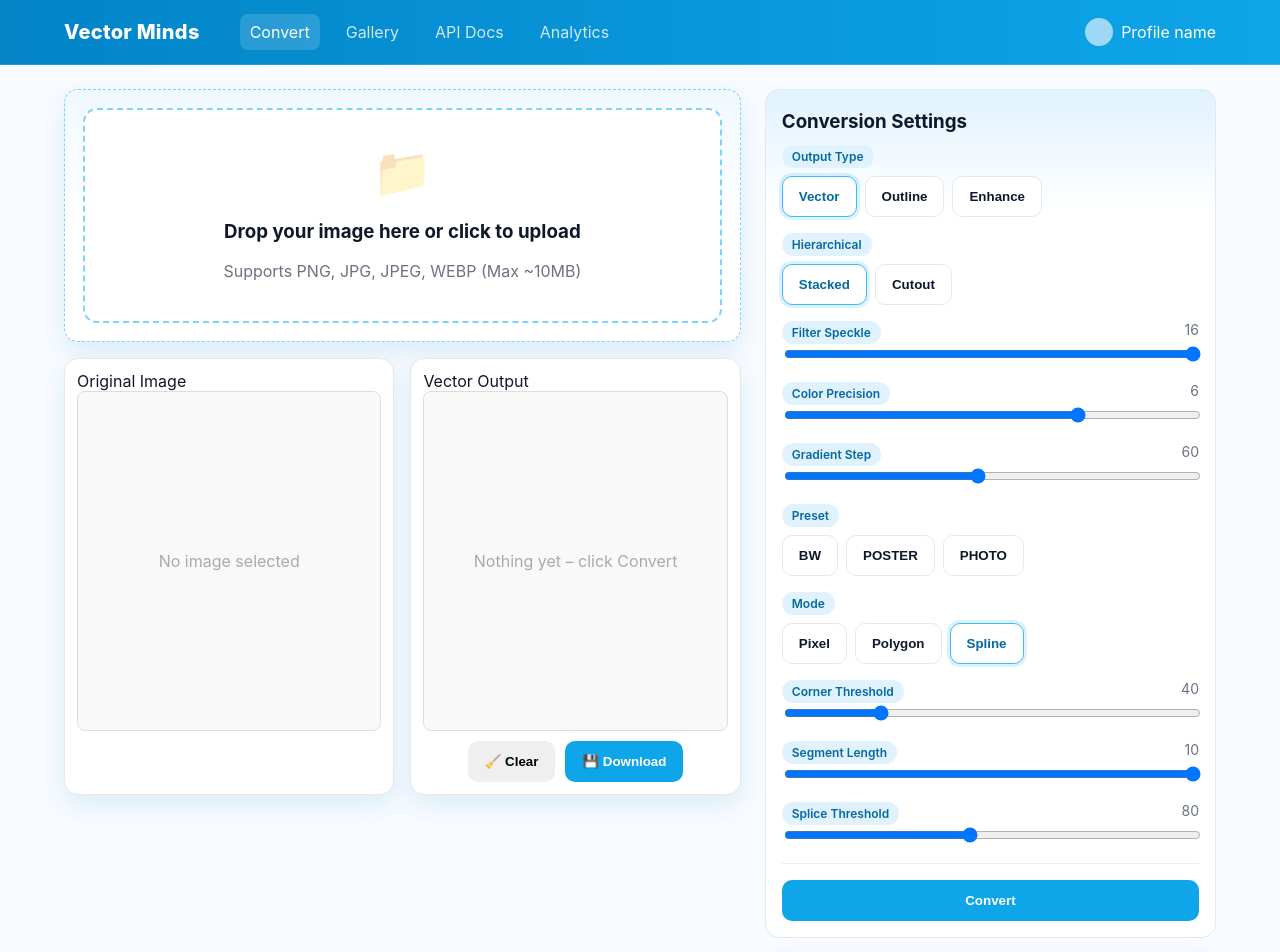
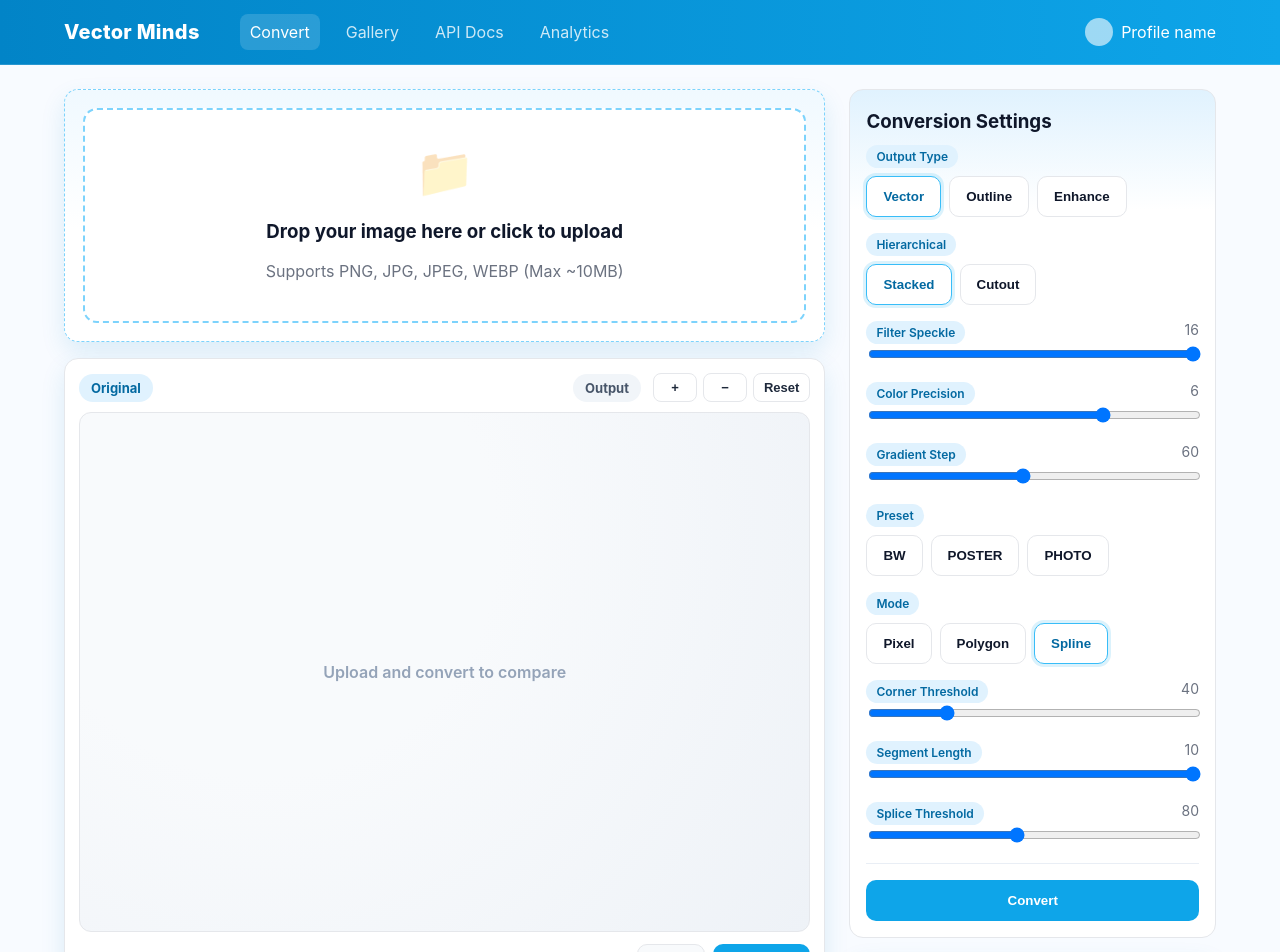
Before and after one commit to DevHassanMehdi/ImageUpLift, a React (Create React App) app in the folder frontend/: page /convert in a window 1280 px wide. Shown: the top 952 px of the page. Built offline with nearby package versions, Linux system fonts and the light colour scheme; no server answers.

Commit message:
Updatd the preview windows

```diff
--- a/frontend/src/components/PreviewPane.jsx
+++ b/frontend/src/components/PreviewPane.jsx
@@ -1,86 +1,186 @@
-import { useState, useRef } from "react";
+import { useRef, useState, useEffect } from "react";
+
+const clamp = (v, min, max) => Math.min(max, Math.max(min, v));
 
 export default function PreviewPane({ originalSrc, vectorSrc, processing, onClear }) {
-  const [originalZoom, setOriginalZoom] = useState(1);
-  const [vectorZoom, setVectorZoom] = useState(1);
-  const [originalOffset, setOriginalOffset] = useState({ x: 0, y: 0 });
-  const [vectorOffset, setVectorOffset] = useState({ x: 0, y: 0 });
-  const [dragging, setDragging] = useState(null);
-  const dragStart = useRef({ x: 0, y: 0 });
+  const canvasRef = useRef(null);
+  const [zoom, setZoom] = useState(1);
+  const [offset, setOffset] = useState({ x: 0, y: 0 });
+  const [divider, setDivider] = useState(0.5);
+  const [isPanning, setIsPanning] = useState(false);
+  const [isDividing, setIsDividing] = useState(false);
+  const panStart = useRef({ x: 0, y: 0 });
+  const offsetStart = useRef({ x: 0, y: 0 });
 
-  const zoomStep = 0.25;
-  const maxZoom = 4;
+  useEffect(() => {
+    setZoom(1);
+    setOffset({ x: 0, y: 0 });
+    setDivider(0.5);
+  }, [originalSrc, vectorSrc]);
+
+  const applyZoom = (delta, evt) => {
+    const rect = canvasRef.current?.getBoundingClientRect();
     const minZoom = 1;
+    const maxZoom = 8;
+    const step = 0.12;
+    const next = clamp(zoom + delta * step, minZoom, maxZoom);
 
-  const handleZoom = (type, direction) => {
-    const setter = type === "original" ? setOriginalZoom : setVectorZoom;
-    setter((z) => Math.min(maxZoom, Math.max(minZoom, z + direction * zoomStep)));
+    if (!rect || next === zoom) {
+      setZoom(next);
+      return;
+    }
+
+    // Zoom toward pointer position: adjust offset so the point under cursor stays put
+    const cx = evt.clientX - rect.left - rect.width / 2;
+    const cy = evt.clientY - rect.top - rect.height / 2;
+    const scale = next / zoom;
+    setOffset((prev) => ({
+      x: prev.x - cx * (scale - 1),
+      y: prev.y - cy * (scale - 1),
+    }));
+    setZoom(next);
   };
 
-  const startDrag = (type, e) => {
-    if (type === "original" && originalZoom === 1) return;
-    if (type === "vector" && vectorZoom === 1) return;
-    setDragging(type);
-    dragStart.current = { x: e.clientX, y: e.clientY };
+  const handleWheel = (e) => {
+    e.preventDefault();
+    const direction = e.deltaY < 0 ? 1 : -1;
+    applyZoom(direction, e);
   };
 
-  const handleDrag = (e) => {
-    if (!dragging) return;
-    const dx = e.clientX - dragStart.current.x;
-    const dy = e.clientY - dragStart.current.y;
-    dragStart.current = { x: e.clientX, y: e.clientY };
+  const handlePointerDown = (e) => {
+    if (!canvasRef.current) return;
+    const rect = canvasRef.current.getBoundingClientRect();
+    const dividerX = rect.left + divider * rect.width;
+    const nearDivider = Math.abs(e.clientX - dividerX) < 14;
 
-    if (dragging === "original") {
-      setOriginalOffset((prev) => ({
-        x: prev.x + dx,
-        y: prev.y + dy,
-      }));
+    if (nearDivider) {
+      setIsDividing(true);
     } else {
-      setVectorOffset((prev) => ({
-        x: prev.x + dx,
-        y: prev.y + dy,
-      }));
+      setIsPanning(true);
+      panStart.current = { x: e.clientX, y: e.clientY };
+      offsetStart.current = offset;
     }
   };
 
-  const endDrag = () => setDragging(null);
+  const handlePointerMove = (e) => {
+    if (isDividing && canvasRef.current) {
+      const rect = canvasRef.current.getBoundingClientRect();
+      const ratio = clamp((e.clientX - rect.left) / rect.width, 0.08, 0.92);
+      setDivider(ratio);
+      return;
+    }
 
-  const resetView = (type) => {
-    if (type === "original") {
-      setOriginalZoom((z) => (z > 1 ? 1 : z + zoomStep));
-      setOriginalOffset({ x: 0, y: 0 });
-    } else {
-      setVectorZoom((z) => (z > 1 ? 1 : z + zoomStep));
-      setVectorOffset({ x: 0, y: 0 });
-    }
+    if (!isPanning) return;
+    const dx = e.clientX - panStart.current.x;
+    const dy = e.clientY - panStart.current.y;
+    setOffset({ x: offsetStart.current.x + dx, y: offsetStart.current.y + dy });
   };
 
-  const previewContainer = {
-    width: "100%",
-    height: "340px",
-    display: "flex",
-    alignItems: "center",
-    justifyContent: "center",
-    background: "#f9f9f9",
-    borderRadius: "8px",
-    overflow: "hidden",
-    position: "relative",
-    border: "1px solid #ddd",
-    userSelect: "none",
-    cursor: dragging ? "grabbing" : "grab",
+  const handlePointerUp = () => {
+    setIsPanning(false);
+    setIsDividing(false);
   };
 
-  const imageStyle = (zoom, offset) => ({
-    width: "100%",
-    height: "100%",
-    objectFit: "contain",
-    display: "block",
-    transform: `scale(${zoom}) translate(${offset.x / zoom}px, ${offset.y / zoom}px)`,
-    transition: dragging ? "none" : "transform 0.2s ease",
-    cursor: zoom > 1 ? (dragging ? "grabbing" : "grab") : "zoom-in",
+  const resetView = () => {
+    setZoom(1);
+    setOffset({ x: 0, y: 0 });
+  };
+
+  const layerStyle = (clipLeft, clipRight) => ({
+    position: "absolute",
+    inset: 0,
+    overflow: "hidden",
+    clipPath: `inset(0 ${clipRight * 100}% 0 ${clipLeft * 100}%)`,
+    background: "#f8fafc",
   });
 
-  // ✅ Download function for Vector Output
+  const contentStyle = {
+    position: "absolute",
+    top: "50%",
+    left: "50%",
+    transform: `translate(-50%, -50%) translate(${offset.x}px, ${offset.y}px) scale(${zoom})`,
+    transformOrigin: "center center",
+    transition: isPanning || isDividing ? "none" : "transform 0.12s ease",
+    pointerEvents: "none",
+  };
+
+  const placeholder = (text) => (
+    <div className="preview-empty">
+      {text}
+    </div>
+  );
+
+  const showCompare = originalSrc && vectorSrc;
+
+  return (
+    <div className="card compare-card">
+      <div className="compare-head">
+        <div className="pill">Original</div>
+        <div style={{ flex: 1 }} />
+        <div className="pill pill-ghost">Output</div>
+        <div className="compare-actions">
+          <button className="tiny" onClick={() => applyZoom(1, { clientX: canvasRef.current?.getBoundingClientRect().left + (canvasRef.current?.getBoundingClientRect().width || 0) / 2 || 0, clientY: canvasRef.current?.getBoundingClientRect().top + (canvasRef.current?.getBoundingClientRect().height || 0) / 2 || 0 })} aria-label="Zoom in">+</button>
+          <button className="tiny" onClick={() => applyZoom(-1, { clientX: canvasRef.current?.getBoundingClientRect().left + (canvasRef.current?.getBoundingClientRect().width || 0) / 2 || 0, clientY: canvasRef.current?.getBoundingClientRect().top + (canvasRef.current?.getBoundingClientRect().height || 0) / 2 || 0 })} aria-label="Zoom out">−</button>
+          <button className="tiny" onClick={resetView} aria-label="Reset view">Reset</button>
+        </div>
+      </div>
+
+      <div
+        ref={canvasRef}
+        className="compare-canvas"
+        onWheel={handleWheel}
+        onMouseDown={handlePointerDown}
+        onMouseMove={handlePointerMove}
+        onMouseUp={handlePointerUp}
+        onMouseLeave={handlePointerUp}
+      >
+        {!showCompare && (
+          <div className="preview-empty">Upload and convert to compare</div>
+        )}
+
+        {showCompare && (
+          <>
+            <div style={layerStyle(0, 1 - divider)}>
+              <img src={originalSrc} alt="original" style={contentStyle} />
+            </div>
+            <div style={layerStyle(divider, 0)}>
+              {vectorSrc.endsWith(".svg") ? (
+                <img src={vectorSrc} alt="output" style={contentStyle} />
+              ) : (
+                <img src={vectorSrc} alt="output" style={contentStyle} />
+              )}
+            </div>
+
+            <div
+              className="divider-line"
+              style={{ left: `${divider * 100}%` }}
+              onMouseDown={handlePointerDown}
+            >
+              <div className="divider-handle" />
+            </div>
+          </>
+        )}
+
+        {processing && (
+          <div className="loading-sheet">
+            <div className="spinner" />
+            <div className="muted">Processing…</div>
+          </div>
+        )}
+      </div>
+
+      <div className="compare-footer">
+        <span className="muted">Pan: drag · Zoom: wheel / + / - · Slide center line to reveal more</span>
+        <div className="footer-actions">
+          <button className="btn btn-secondary" onClick={onClear} disabled={processing}>Clear</button>
+          <DownloadButton vectorSrc={vectorSrc} processing={processing} />
+        </div>
+      </div>
+    </div>
+  );
+}
+
+function DownloadButton({ vectorSrc, processing }) {
   const handleDownload = async () => {
     if (!vectorSrc) return;
 
@@ -105,126 +205,12 @@ export default function PreviewPane({ originalSrc, vectorSrc, processing, onClea
   };
 
   return (
-    <div className="preview-grid" onMouseMove={handleDrag} onMouseUp={endDrag} onMouseLeave={endDrag}>
-      {/* Original Image */}
-      <div className="card" style={{ padding: 12, position: "relative" }}>
-        <div className="label">Original Image</div>
-        <div
-          style={previewContainer}
-          onWheel={(e) => handleZoom("original", e.deltaY < 0 ? 1 : -1)}
-          onMouseDown={(e) => startDrag("original", e)}
-          onClick={() => resetView("original")}
-        >
-          {originalSrc ? (
-            <img
-              src={originalSrc}
-              alt="original"
-              style={imageStyle(originalZoom, originalOffset)}
-              draggable={false}
-            />
-          ) : (
-            <span style={{ color: "#aaa" }}>No image selected</span>
-          )}
-        </div>
-      </div>
-
-      {/* Vector / Enhanced Output */}
-      <div className="card" style={{ padding: 12, position: "relative" }}>
-        <div className="label">Vector Output</div>
-        <div
-          style={previewContainer}
-          onWheel={(e) => handleZoom("vector", e.deltaY < 0 ? 1 : -1)}
-          onMouseDown={(e) => startDrag("vector", e)}
-          onClick={() => resetView("vector")}
-        >
-          {processing && (
-            <div
-              style={{
-                position: "absolute",
-                inset: 0,
-                display: "flex",
-                alignItems: "center",
-                justifyContent: "center",
-                background: "rgba(255,255,255,0.6)",
-                zIndex: 2,
-              }}
-            >
-              <div className="spinner" />
-            </div>
-          )}
-
-          {!processing && vectorSrc ? (
-            vectorSrc.endsWith(".svg") ? (
-              <iframe
-                title="vector"
-                src={vectorSrc}
-                style={{
-                  width: "100%",
-                  height: "100%",
-                  border: "none",
-                  background: "#fff",
-                  transform: `scale(${vectorZoom}) translate(${vectorOffset.x / vectorZoom}px, ${vectorOffset.y / vectorZoom}px)`,
-                  transition: dragging ? "none" : "transform 0.2s ease",
-                  cursor: vectorZoom > 1 ? (dragging ? "grabbing" : "grab") : "zoom-in",
-                }}
-              />
-            ) : (
-              <img
-                src={vectorSrc}
-                alt="vector-output"
-                style={imageStyle(vectorZoom, vectorOffset)}
-                draggable={false}
-              />
-            )
-          ) : !processing ? (
-            <span style={{ color: "#aaa" }}>Nothing yet – click Convert</span>
-          ) : null}
-        </div>
-
-        {/* Buttons below */}
-        <div
-          style={{
-            display: "flex",
-            justifyContent: "center",
-            gap: "10px",
-            marginTop: "10px",
-          }}
-        >
-          <button
-            className="btn btn-secondary"
-            onClick={onClear}
-            disabled={processing}
-          >
-            🧹 Clear
-          </button>
     <button
       className="btn btn-primary"
       onClick={handleDownload}
       disabled={!vectorSrc || processing}
     >
-            💾 Download
+      Download
     </button>
-        </div>
-      </div>
-
-      <style jsx>{`
-        .spinner {
-          border: 4px solid #e5e7eb;
-          border-top: 4px solid #3b82f6;
-          border-radius: 50%;
-          width: 42px;
-          height: 42px;
-          animation: spin 1s linear infinite;
-        }
-        @keyframes spin {
-          0% {
-            transform: rotate(0deg);
-          }
-          100% {
-            transform: rotate(360deg);
-          }
-        }
-      `}</style>
-    </div>
   );
 }
--- a/frontend/src/index.css
+++ b/frontend/src/index.css
@@ -46,9 +46,9 @@ body{
 
 /* Convert page layout */
 .grid{
-  display:grid;grid-template-columns:1.2fr .8fr;gap:24px;align-items:start;
+  display:grid;grid-template-columns:1.35fr .65fr;gap:24px;align-items:start;
 }
-@media (max-width: 980px){ .grid{grid-template-columns:1fr} }
+@media (max-width: 1100px){ .grid{grid-template-columns:1fr} }
 
 .panel{
   padding:18px;border-radius:14px;border:1px dashed var(--primary-300);
@@ -90,3 +90,62 @@ body{
 /* Stats */
 .stat{display:flex;justify-content:space-between;padding:8px 0;border-bottom:1px dashed #e5e7eb}
 .stat:last-child{border-bottom:0}
+
+/* Compare preview */
+.compare-card{padding:14px}
+.compare-head{display:flex;align-items:center;gap:12px;margin-bottom:10px}
+.pill{padding:6px 12px;border-radius:999px;background:var(--primary-100);color:var(--primary-700);font-weight:700;font-size:13px}
+.pill-ghost{background:#f1f5f9;color:#475569}
+.compare-actions{display:flex;gap:6px}
+.tiny{
+  border:1px solid var(--border);background:white;border-radius:8px;padding:6px 10px;
+  cursor:pointer;font-weight:700;font-size:13px;color:#1e293b;min-width:44px;
+}
+.tiny:hover{border-color:var(--primary-300)}
+.compare-canvas{
+  position:relative;
+  height:520px;
+  border:1px solid var(--border);
+  border-radius:12px;
+  background:radial-gradient(circle at 25% 25%, #f8fafc 0, #f8fafc 35%, #eef2f7 100%);
+  overflow:hidden;
+  user-select:none;
+}
+.preview-empty{
+  position:absolute;inset:0;display:flex;align-items:center;justify-content:center;
+  color:#94a3b8;font-weight:600;
+}
+.divider-line{
+  position:absolute;top:0;bottom:0;width:3px;
+  background:rgba(14,165,233,.72);
+  box-shadow:0 0 0 6px rgba(14,165,233,.18);
+  cursor:ew-resize;
+}
+.divider-handle{
+  position:absolute;top:50%;left:50%;transform:translate(-50%,-50%);
+  width:46px;height:22px;border-radius:14px;background:white;
+  border:1px solid rgba(14,165,233,.5);
+  box-shadow:0 4px 12px rgba(0,0,0,.12);
+}
+.loading-sheet{
+  position:absolute;inset:0;display:flex;flex-direction:column;align-items:center;justify-content:center;
+  background:rgba(255,255,255,.7);gap:8px;
+}
+.spinner {
+  border: 4px solid #e5e7eb;
+  border-top: 4px solid #3b82f6;
+  border-radius: 50%;
+  width: 42px;
+  height: 42px;
+  animation: spin 1s linear infinite;
+}
+@keyframes spin { 0%{transform:rotate(0deg);} 100%{transform:rotate(360deg);} }
+.muted{color:#94a3b8;font-weight:600;font-size:13px}
+.compare-footer{
+  display:flex;align-items:center;justify-content:space-between;gap:12px;margin-top:12px;flex-wrap:wrap;
+}
+.footer-actions{display:flex;gap:8px}
+.btn-secondary{
+  background:#f8fafc;border:1px solid var(--border);color:#0f172a;
+}
+.btn-secondary:hover{border-color:var(--primary-300);background:#eef1f7}
```
Lines whose indentation alone changed are shown as unchanged.
